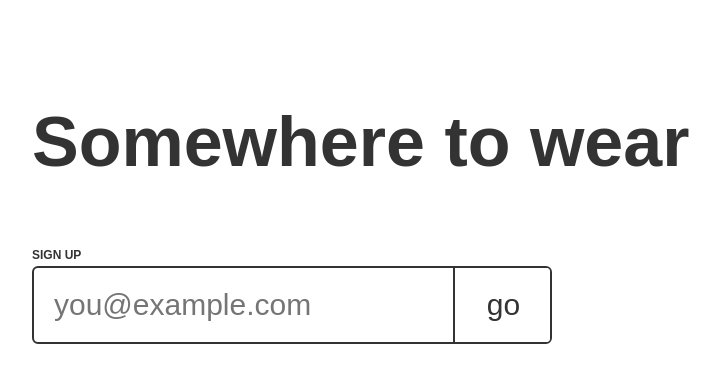
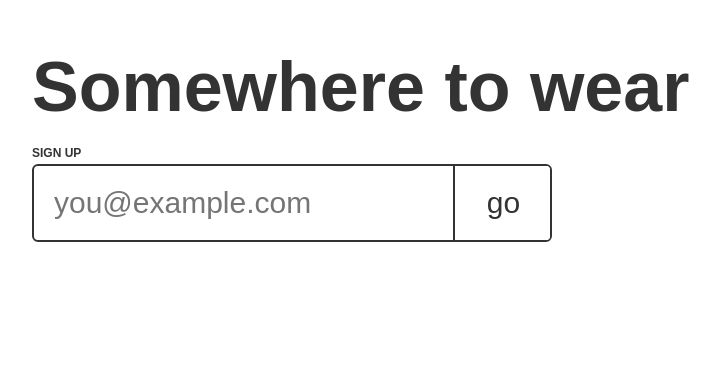
Before and after one commit to davidpmccormick/s2w, a Nuxt app: page / in a window 1280 px wide. Shown: the part 122-504 px from the top of the page, without its empty margins (228-948 px from the left). Built offline with nearby package versions, Linux system fonts and the light colour scheme.

Commit message:
Import reset scss in default.vue

```diff
--- a/layouts/default.vue
+++ b/layouts/default.vue
@@ -22,6 +22,8 @@
 </script>
 
 <style lang="scss">
+  @import '~/assets/styles/main.scss';
+
   .wf-loading {
     display: none;
   }
--- a/nuxt.config.js
+++ b/nuxt.config.js
@@ -30,9 +30,6 @@ module.exports = {
   modules: [
     '@nuxtjs/axios'
   ],
-  css: [
-    '~/assets/styles/main.scss'
-  ],
   env: {
     sha: sha,
     dev: true
```
